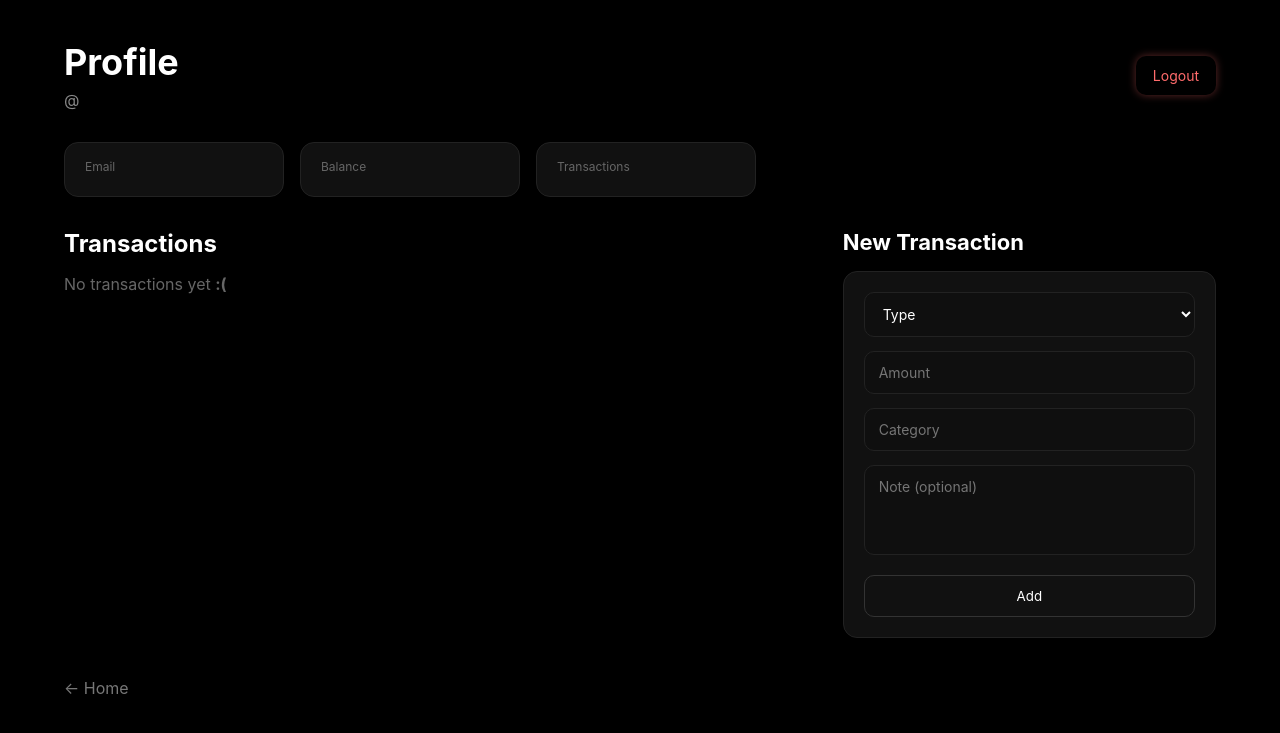
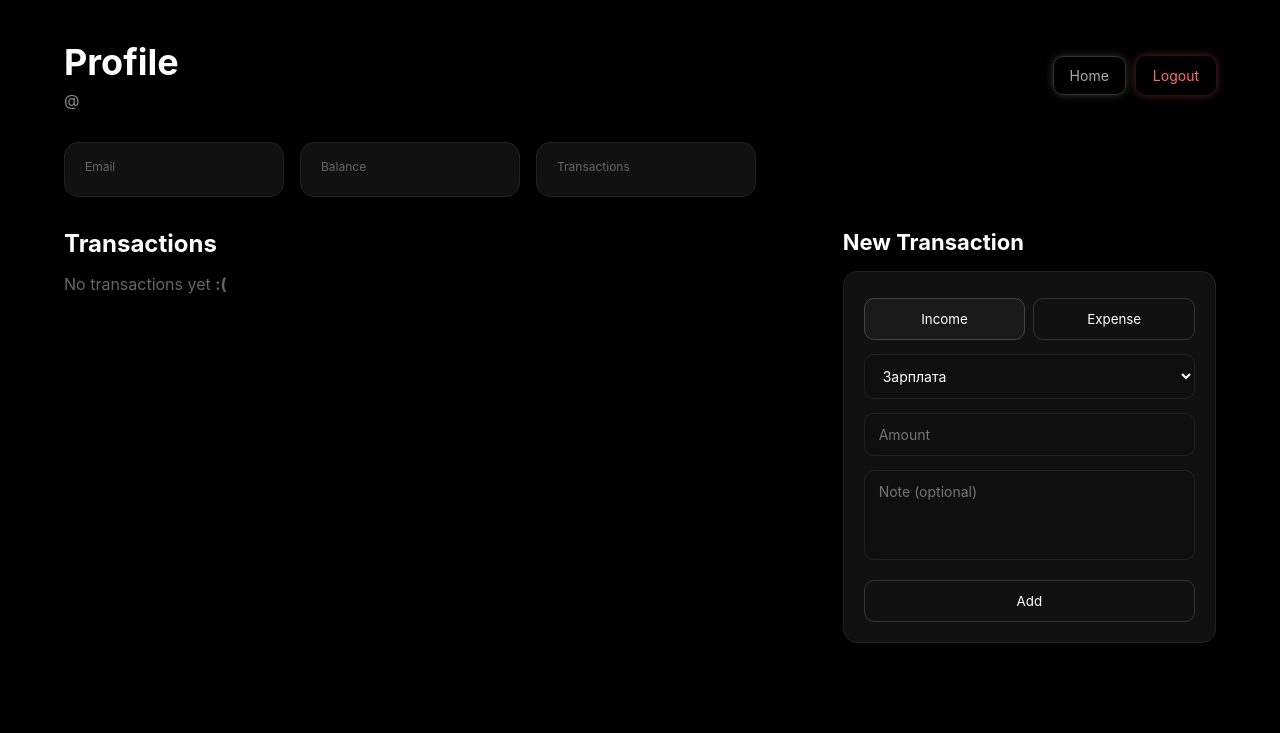
Before and after one commit to awt1k-dev/Finance-Tracker, a Flask app: template templates/profile.html in a window 1280 px wide. Shown: the top 733 px of the page. Run offline with Flask 3, Linux system fonts and the light colour scheme; the template is opened without the code that fills it, so the values that code supplies are empty.

Commit message:
Some changes in Profile

```diff
--- a/app.py
+++ b/app.py
@@ -174,10 +174,22 @@ def create_transaction():
     if not "user_id" in session:
         return redirect(url_for("login"))
 
+    ##################
+    #    Values
+    ##################
     type = request.form.get("type")
+
     amount = request.form.get("amount")
-    category = request.form.get("category")
+
+    category = request.form['category']
+    if category == 'Другое':
+        category = request.form.get('custom_category', 'Другое')
+
     note = request.form.get("note")
+
+    ####################
+    #     Logic
+    ####################
     result = database.create_transaction(session["user_id"], type, amount, category, note)
     if result:
         flash("Transaction succesfully added!", "success")
--- a/static/js/profile.js
+++ b/static/js/profile.js
@@ -6,3 +6,55 @@ document.querySelectorAll('.toast').forEach(toast => {
         toast.addEventListener('animationend', () => toast.remove());
     }, 4000);
 });
+
+const typeButtons = document.querySelectorAll('.type-btn');
+const typeInput = document.getElementById('tx-type');
+const categorySelect = document.getElementById('category-select');
+const customCategoryInput = document.getElementById('custom-category');
+
+const categories = {
+    income: ['Зарплата', 'Перевод', 'Подарок', 'Другое'],
+    expense: ['Транспорт', 'Еда', 'Продукты', 'Одежда']
+};
+
+// Заполнение категорий
+function renderCategories(type) {
+    categorySelect.innerHTML = '';
+
+    categories[type].forEach(cat => {
+        const option = document.createElement('option');
+        option.value = cat;
+        option.textContent = cat;
+        categorySelect.appendChild(option);
+    });
+
+    customCategoryInput.style.display = 'none';
+    customCategoryInput.value = '';
+}
+
+// Инициализация
+renderCategories('income');
+
+// Переключение типа
+typeButtons.forEach(btn => {
+    btn.addEventListener('click', () => {
+        typeButtons.forEach(b => b.classList.remove('active'));
+        btn.classList.add('active');
+
+        const type = btn.dataset.type;
+        typeInput.value = type;
+        renderCategories(type);
+    });
+});
+
+// Появление поля "Другое"
+categorySelect.addEventListener('change', () => {
+    if (categorySelect.value === 'Другое') {
+        customCategoryInput.style.display = 'block';
+        customCategoryInput.required = true;
+    } else {
+        customCategoryInput.style.display = 'none';
+        customCategoryInput.required = false;
+        customCategoryInput.value = '';
+    }
+});
--- a/static/styles/profile_style.css
+++ b/static/styles/profile_style.css
@@ -95,6 +95,13 @@ body {
     border-radius: 14px;
     padding: 16px 20px;
     min-width: 220px;
+    transition: 0.3s ease;
+    box-shadow: 0 4px 6px rgba(0, 0, 0, 0.1);
+}
+
+.stat-card:hover {
+    transform: translateY(-5px);
+    box-shadow: 0 12px 20px rgba(0, 0, 0, 0.15);
 }
 
 .label {
@@ -153,6 +160,17 @@ th {
     color: #777;
 }
 
+tr {
+    transition: 0.3s ease;
+    box-shadow: 0 4px 6px rgba(0, 0, 0, 0.1);
+}
+
+tr:hover {
+    transform: translateY(-2px);
+    box-shadow: 0 12px 20px rgba(0, 0, 0, 0.15);
+}
+
+
 tr:not(:last-child) td {
     border-bottom: 1px solid #1e1e1e;
 }
@@ -176,6 +194,7 @@ tr.expense td:nth-child(2) {
     color: #666;
     font-size: 16px;
     cursor: pointer;
+    transition: 0.3s ease;
 }
 
 .delete-btn:hover {
@@ -242,10 +261,12 @@ input[type="number"] {
     background: transparent;
     color: #fff;
     cursor: pointer;
+    transition: 0.3s ease;
 }
 
 .transaction-form button:hover {
     background: #1a1a1a;
+    transform: translateY(-2px);
 }
 
 /* ================= MISC ================= */
@@ -305,6 +326,37 @@ input[type="number"] {
     from { opacity: 1; transform: translateX(0) scale(1); }
     to   { opacity: 0; transform: translateX(50px) scale(0.95); }
 }
+
+
+/* ================= TYPE SWITCH ================= */
+
+.type-switch {
+    display: flex;
+    gap: 8px;
+}
+
+.type-btn {
+    flex: 1;
+    padding: 12px;
+    border-radius: 10px;
+    border: 1px solid #222;
+    background: #0f0f0f;
+    color: #777;
+    cursor: pointer;
+    transition: 0.2s ease;
+}
+
+.type-btn.active {
+    background: #1a1a1a;
+    color: #fff;
+    border-color: #444;
+}
+
+.type-btn:hover {
+    background: #161616;
+}
+
+
 
 /* ================= MOBILE ================= */
 
--- a/templates/profile.html
+++ b/templates/profile.html
@@ -38,7 +38,9 @@
                 <button type="submit" class="action-btn admin">Admin panel</button>
             </form>
             {% endif %}
-
+            <form action="{{ url_for('home') }}" method="get">
+                <button type="submit" class="action-btn admin">Home</button>
+            </form>
             <form action="{{ url_for('logout') }}" method="get">
                 <button type="submit" class="action-btn logout">Logout</button>
             </form>
@@ -114,15 +116,25 @@
                   action="{{ url_for('create_transaction') }}"
                   method="post">
 
-                <select name="type" required>
-                    <option value="" disabled selected>Type</option>
-                    <option value="income">Income</option>
-                    <option value="expense">Expense</option>
-                </select>
+                <!-- Transaction type -->
+                <div class="type-switch">
+                    <button type="button" class="type-btn active" data-type="income">Income</button>
+                    <button type="button" class="type-btn" data-type="expense">Expense</button>
+                </div>
+
+                <input type="hidden" name="type" id="tx-type" value="income">
+
+                <!-- Category -->
+                <select name="category" id="category-select" required></select>
+
+                <!-- Custom category -->
+                <input type="text"
+                    name="custom_category"
+                    id="custom-category"
+                    placeholder="Your category"
+                    style="display: none;">
 
                 <input type="number" name="amount" placeholder="Amount" required>
-
-                <input type="text" name="category" placeholder="Category" required>
 
                 <textarea name="note" placeholder="Note (optional)"></textarea>
 
@@ -132,8 +144,6 @@
 
     </div>
 
-    <a href="{{ url_for('home') }}" class="back">← Home</a>
-
 </div>
 <script src="{{ url_for('static', filename='js/profile.js') }}"></script>
 </body>
```
Also changed, not shown: static/images/icon/apple-touch-icon.png, static/images/icon/favicon-96x96.png, static/images/icon/favicon.ico, static/images/icon/favicon.svg, static/images/icon/site.webmanifest, static/images/icon/web-app-manifest-192x192.png, static/images/icon/web-app-manifest-512x512.png.
